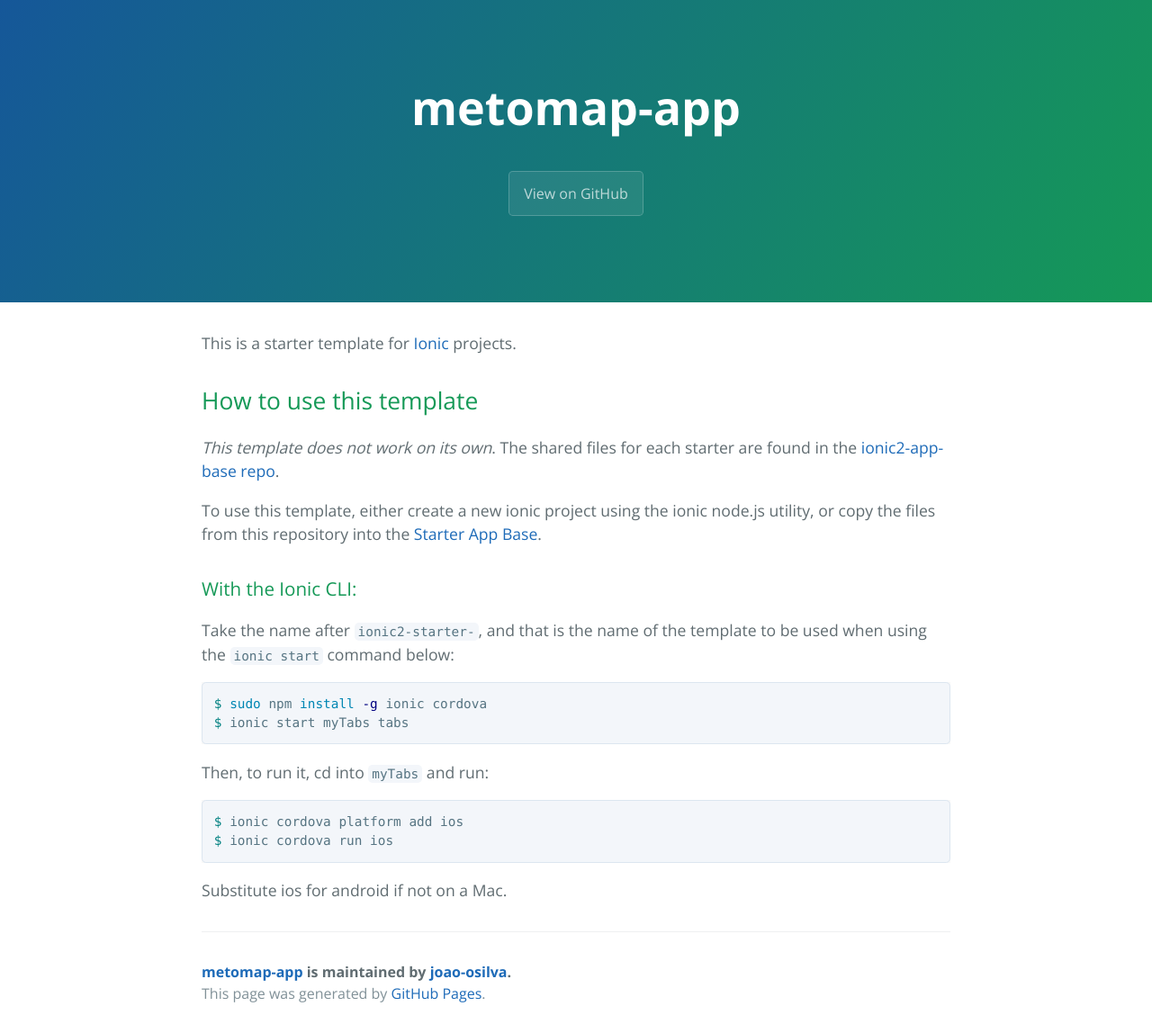
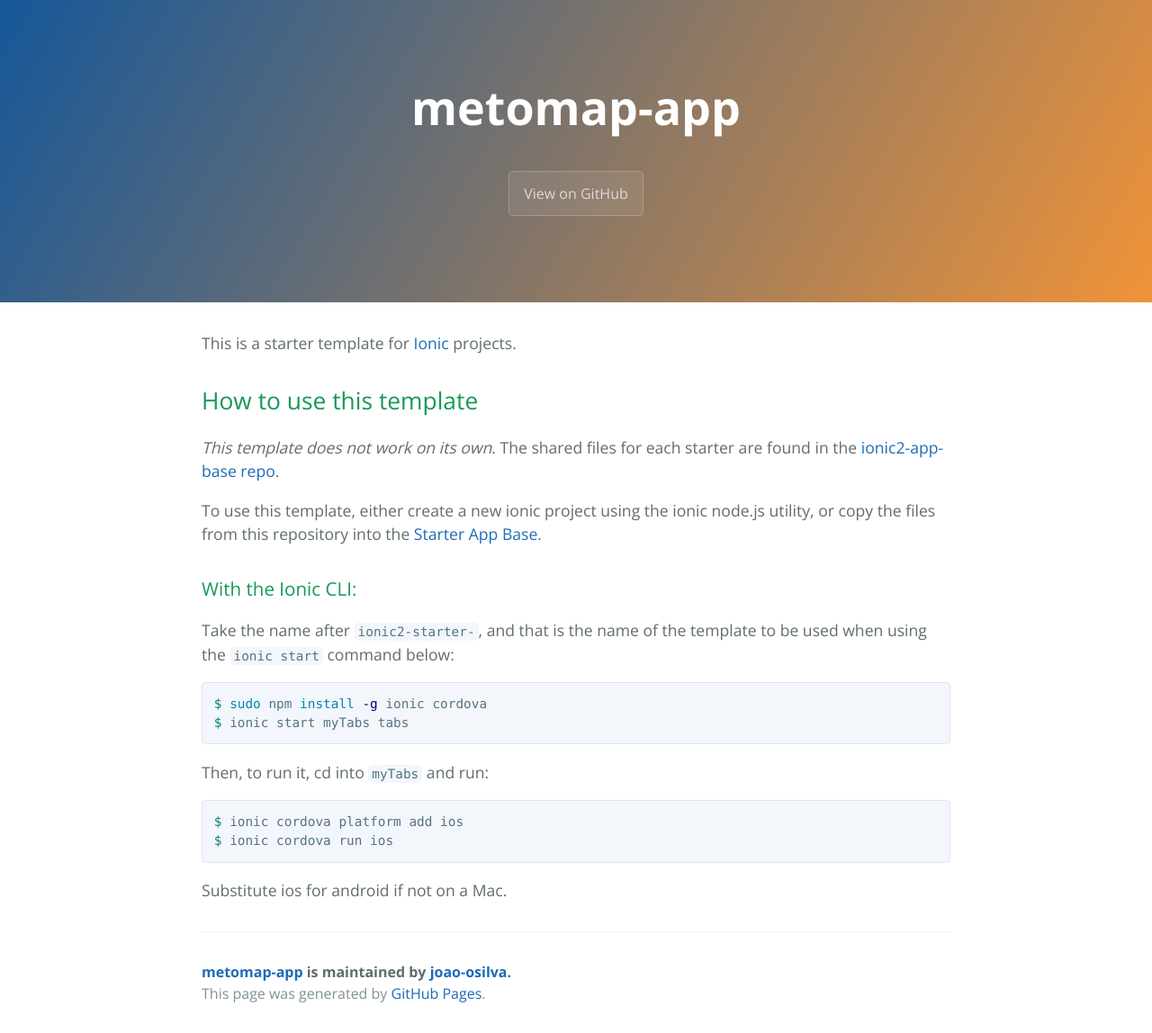
Before and after one commit to joao-osilva/metomap-app, a Jekyll site: the page built from README.md, in a window 1280 px wide. Shown: the whole page at 90% size. Built offline with Jekyll 4.4.1, drawn with Linux system fonts in a browser that asks for light colours; our own code applies the rules of GitHub Pages for plain Markdown files; the repository's description, which GitHub fills in, is left out.

Commit message:
improved github pages

```diff
--- a/assets/css/style.scss
+++ b/assets/css/style.scss
@@ -1,6 +1,7 @@
 ---
 ---
 
+$header-bg-color: #F09338 !default;
 @import 'jekyll-theme-cayman';
 
 $header-bg-color: #F09338 !default;
```
